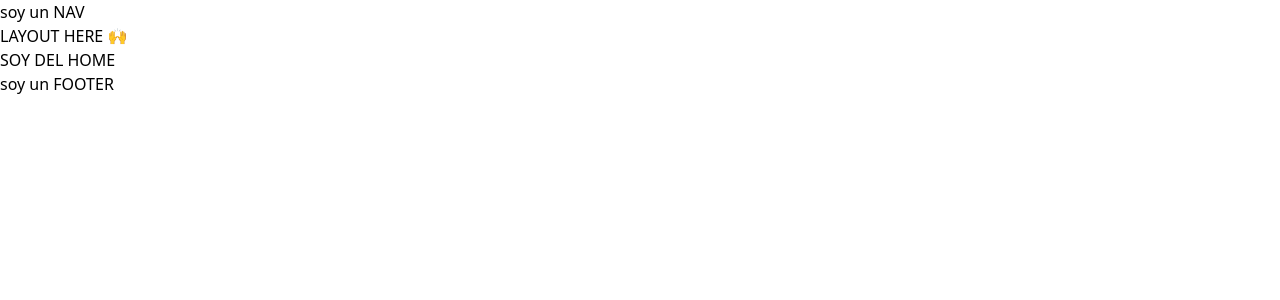
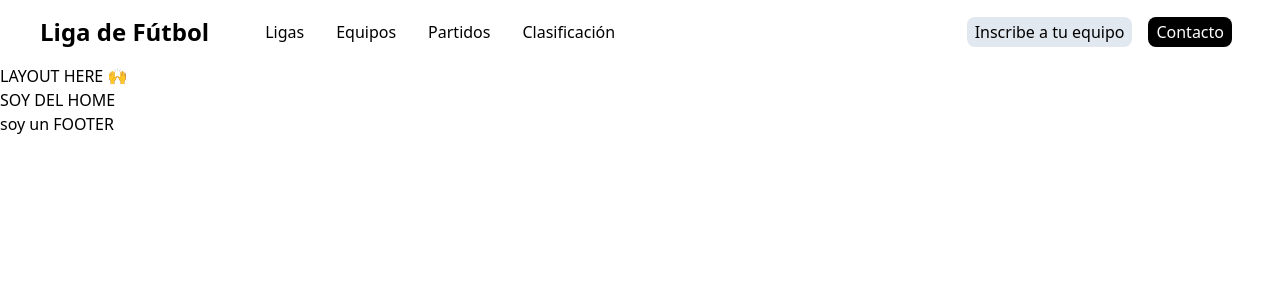
Before and after one commit to GrandMostach0/plataformaLigaFutbol, a React (Vite) app: page / in a window 1280 px wide. Shown: the top 300 px of the page. Built offline with nearby package versions, Linux system fonts and the light colour scheme.

Commit message:
estructura del header listo

```diff
--- a/src/components/NavSection.jsx
+++ b/src/components/NavSection.jsx
@@ -1,8 +1,23 @@
-import React from "react";
+import { Link } from "react-router";
 
 function NavSection(){
     return(
-        <h1>soy un NAV</h1>
+        <header className="flex items-center justify-between py-4 px-10">
+            <div className="flex items-center">
+                <h1 className="font-bold text-2xl">Liga de Fútbol</h1>
+                <nav className="ml-10 text-base">
+                    <Link className="item-Nav" to="/ligas">Ligas</Link>
+                    <Link className="item-Nav" to="/equipos">Equipos</Link>
+                    <Link className="item-Nav" to="/partidos">Partidos</Link>
+                    <Link className="item-Nav" to="/clasificacion">Clasificación</Link>
+                </nav>
+            </div>
+
+            <div>
+                <Link className="buttonPrimary bg-slate-200" to="/inscripcion">Inscribe a tu equipo</Link>
+                <Link className="buttonPrimary bg-black text-white" to="/contacto">Contacto</Link>
+            </div>
+        </header>
     );
 }
 
--- a/src/index.css
+++ b/src/index.css
@@ -1,5 +1,4 @@
 @import "tailwindcss";
-
 
 :root {
   font-family: system-ui, Avenir, Helvetica, Arial, sans-serif;
@@ -7,3 +6,13 @@
   padding: 0px;
   box-sizing: border-box;
 }
+
+@layer components{
+  .item-Nav{
+    @apply px-2 py-1 m-2;
+  }
+
+  .buttonPrimary{
+    @apply border-none px-2 py-1 m-2 rounded-lg;
+  }
+}
```
